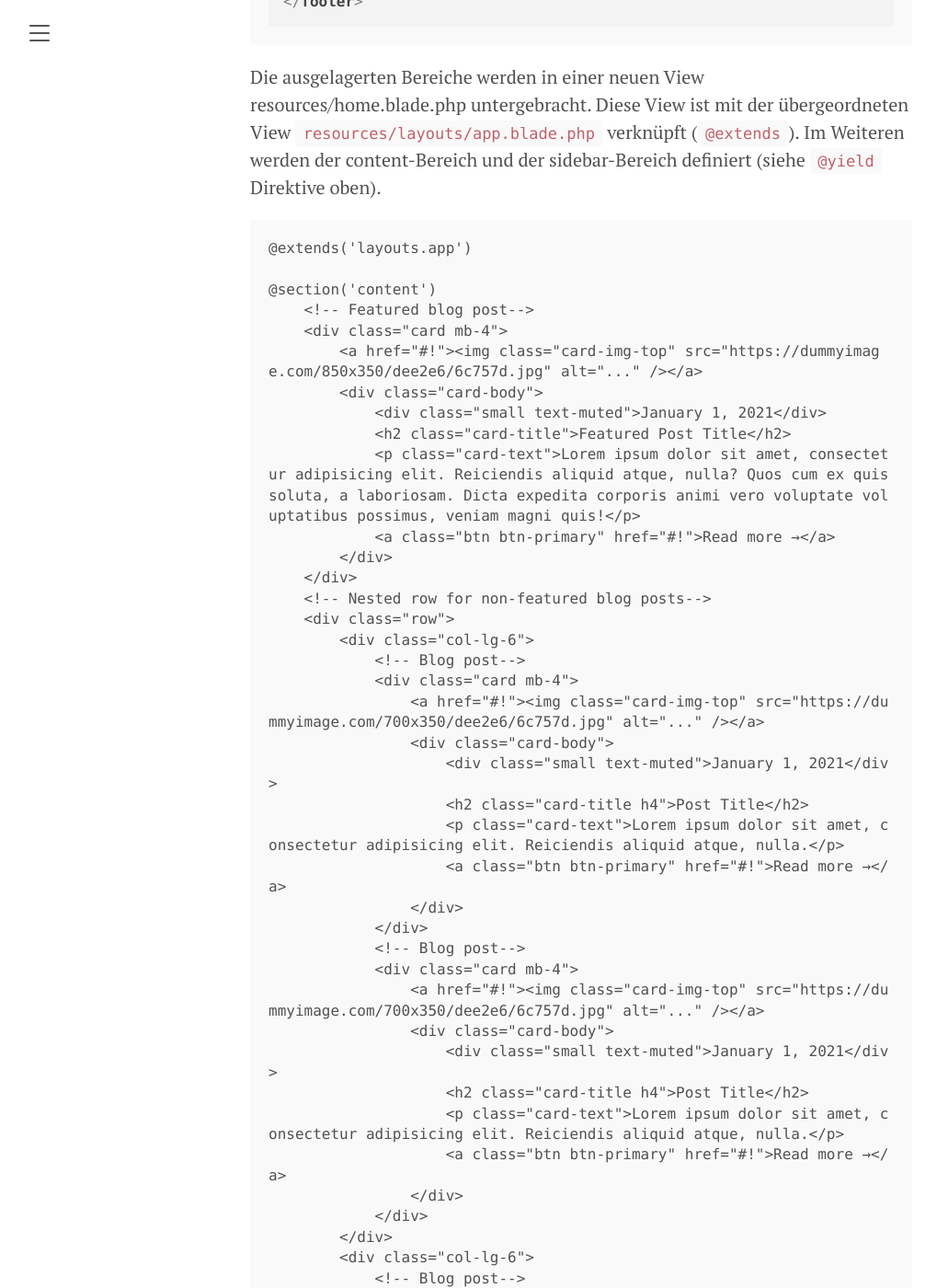
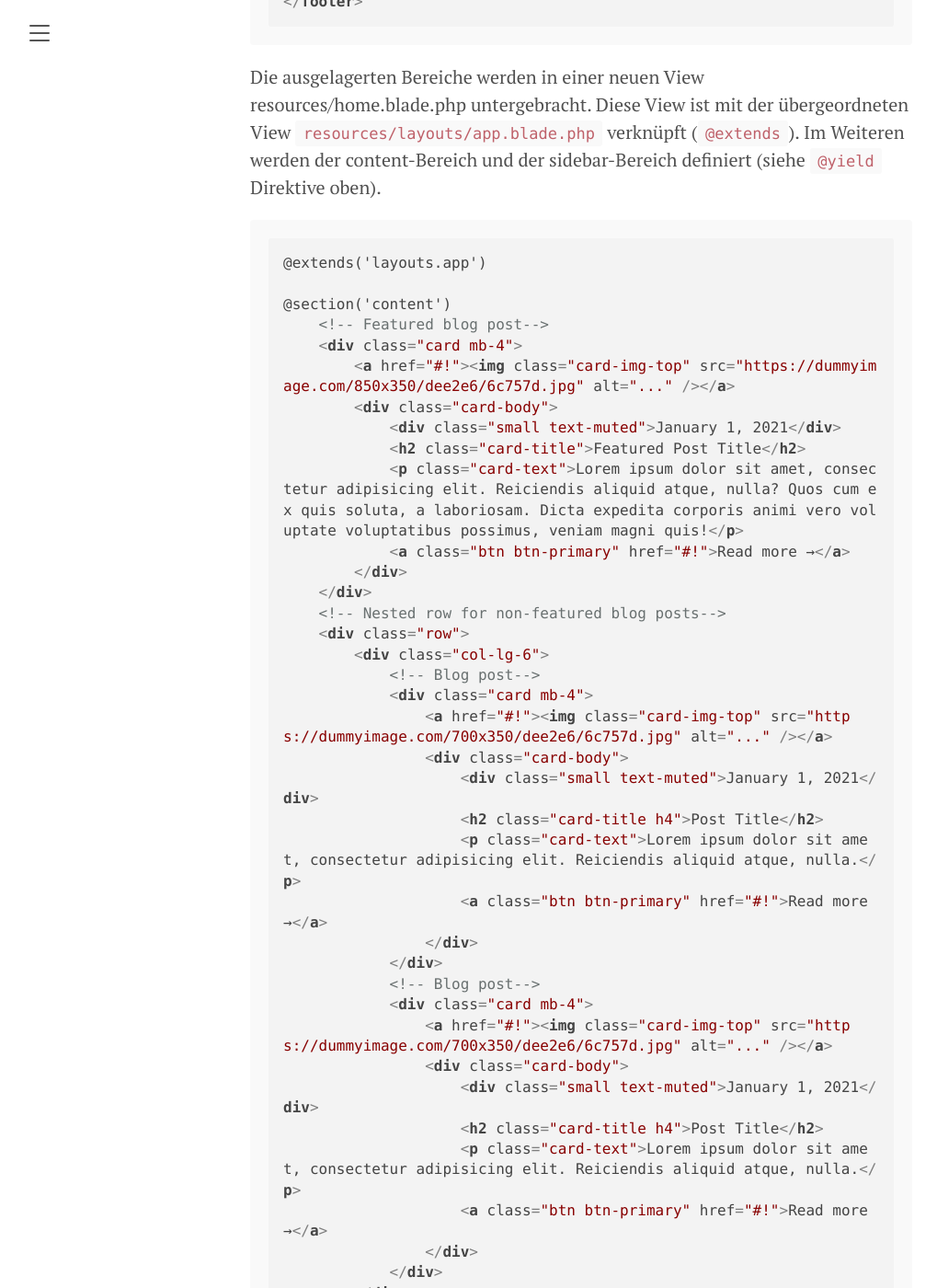
Before and after one commit to mblanke70/simple-blog-2022, a Jekyll site: the page built from docs/part-0.md, in a window 1280 px wide and 1400 px high, scrolled down 2864 px. Shown: the whole window at 92% size, without its empty margins (8-1027 px from the left). Built offline with Jekyll 4.4.1, drawn with Linux system fonts in a browser that asks for light colours; nearby versions of some CDN libraries; some of the changed text lies outside the part shown.

Commit message:
Update part-0.md

````diff
--- a/docs/part-0.md
+++ b/docs/part-0.md
@@ -86,7 +86,7 @@ Den Body von Blog-Home kopieren wir nach `resources/layouts/app.blade.php` und e
 ```
 Die ausgelagerten Bereiche werden in einer neuen View resources/home.blade.php untergebracht. Diese View ist mit der übergeordneten View `resources/layouts/app.blade.php` verknüpft (`@extends`). Im Weiteren werden der content-Bereich und der sidebar-Bereich definiert (siehe `@yield` Direktive oben).
 
-```blade
+```
 @extends('layouts.app')
 
 @section('content')
@@ -207,7 +207,7 @@ Die ausgelagerten Bereiche werden in einer neuen View resources/home.blade.php u
 
 Bleibt noch die Integration der anderen statischen HTML-Seite für die Detail-Ansicht eines Posts in Form der View `resources/views/post.blade.php`. Wir erstellen einfach eine Kopie der View `resources/views/home.blade.php` und ersetzen dann den content-Bereich durch den HTML-Code, der für die Detail-Ansicht eines Posts zuständig ist.
 
-```blade
+```
 @extends('layouts.app')
 
 @section('content')
````
